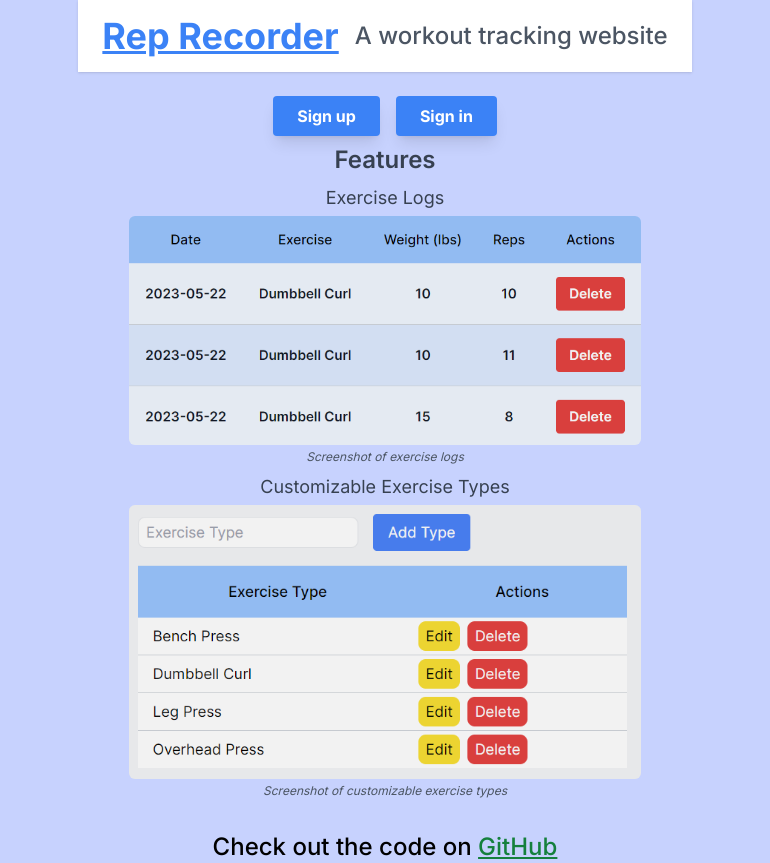
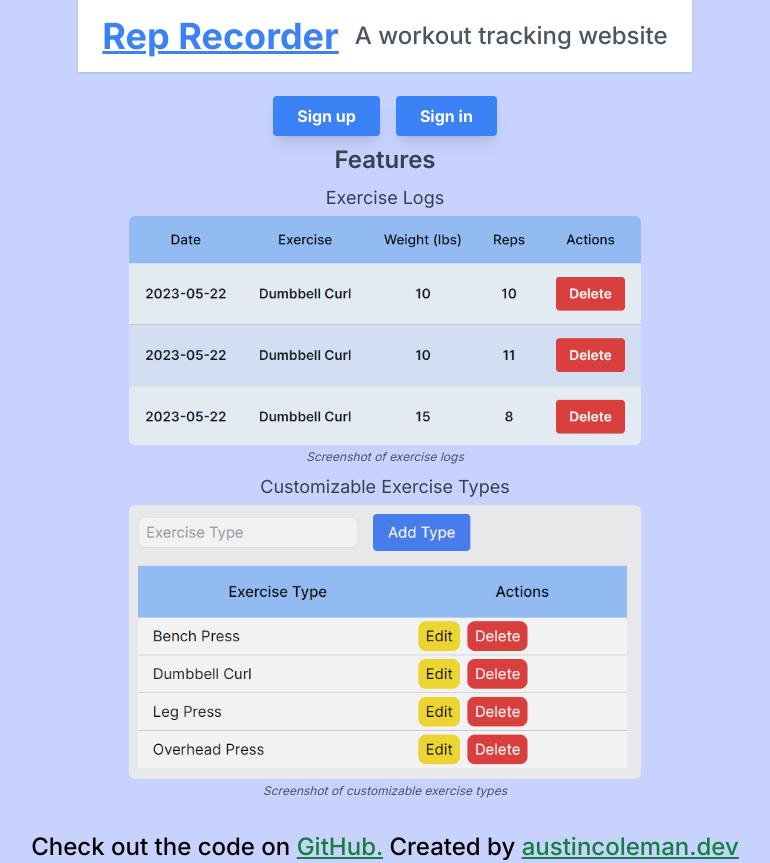
Before and after one commit to AustinMichaelColeman/rep-recorder, a Next.js app: page / in a window 1280 px wide. Shown: the whole page, without its empty margins (255-1025 px from the left). Built offline with nearby package versions, Linux system fonts and the light colour scheme; no server answers.

Commit message:
Add url to site

```diff
--- a/src/components/Credits.js
+++ b/src/components/Credits.js
@@ -9,7 +9,17 @@ export default function Credits() {
         rel="noopener noreferrer"
         className="text-green-700 dark:text-green-400 underline hover:no-underline"
       >
-        GitHub
+        GitHub.
+      </a>{" "}
+      Created by{" "}
+      <a
+        title="Austin Coleman's Resume"
+        href="https://www.austincoleman.dev/"
+        target="_blank"
+        rel="noopener noreferrer"
+        className="text-green-700 dark:text-green-400 underline hover:no-underline"
+      >
+        austincoleman.dev
       </a>
     </p>
   );
```
